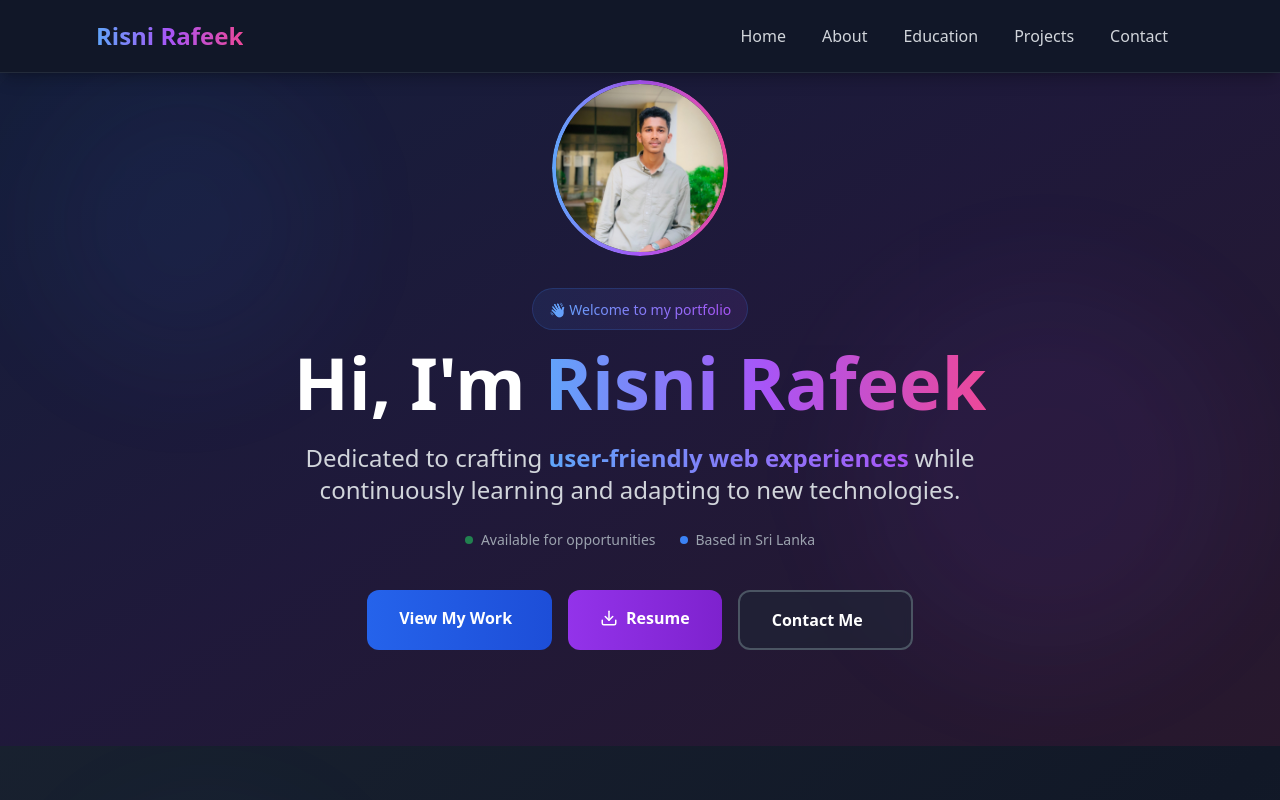
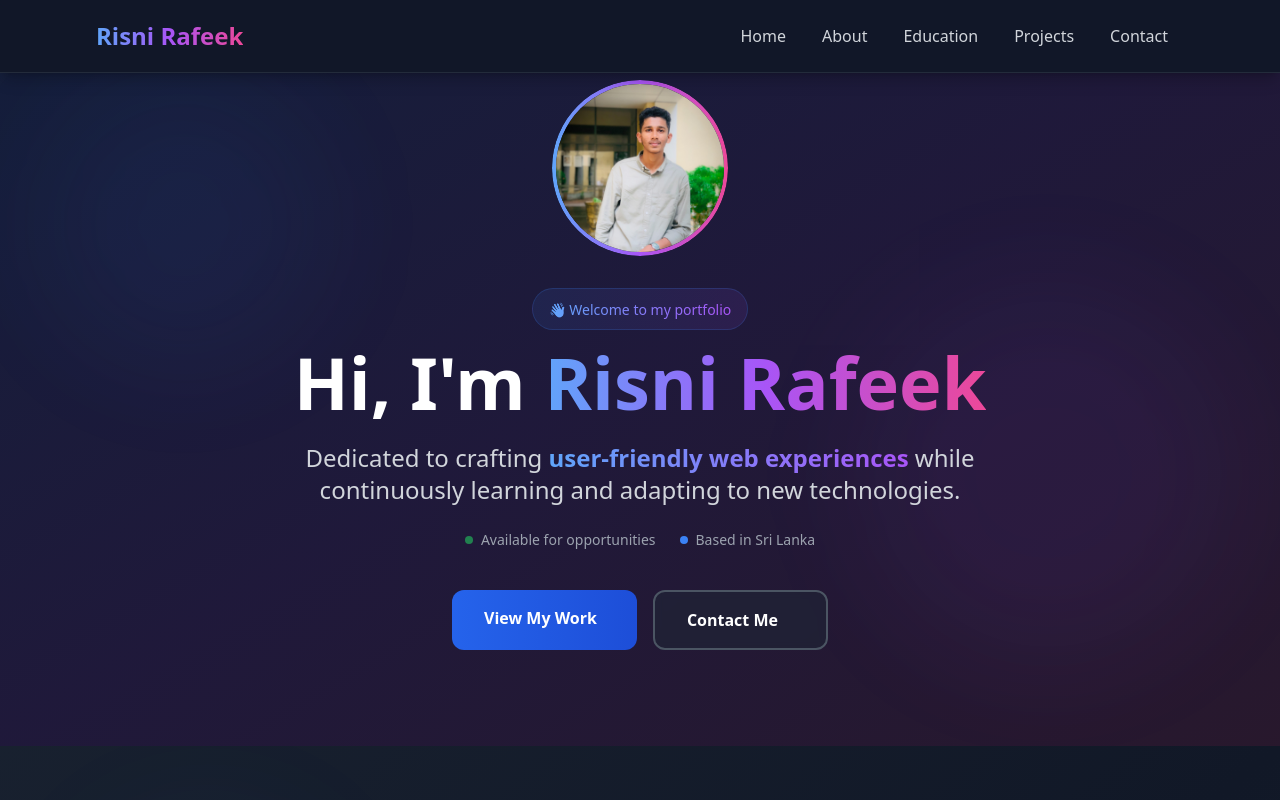
Before and after one commit to risni-mohamed/myportfolio, a React (Vite) app: page / in a window 1280 px wide. Shown: the top 800 px of the page. Built offline with nearby package versions, Linux system fonts and the light colour scheme.

Commit message:
update the code in App.jsx

```diff
--- a/src/App.jsx
+++ b/src/App.jsx
@@ -192,7 +192,7 @@ function App() {
           </span>
         </a>
 
-        <a
+       {/* <a
           href="/files/Risni Rafeek.pdf"
           download="Risni Rafeek.pdf"
           className="group relative px-8 py-4 bg-gradient-to-r from-purple-600 to-purple-700 hover:from-purple-700 hover:to-purple-800 rounded-xl font-semibold transition-all duration-300 transform hover:scale-105 hover:shadow-xl hover:shadow-purple-500/25"
@@ -202,7 +202,7 @@ function App() {
             Resume
           </span>
         </a>
-
+        */}
         <a
           href="#contact"
           className="group relative px-8 py-4 border-2 border-gray-600 hover:border-gray-400 rounded-xl font-semibold transition-all duration-300 transform hover:scale-105 bg-gray-800/50 hover:bg-gray-700/50 backdrop-blur-sm"
```
Also changed, not shown: public/profile.svg (added).
